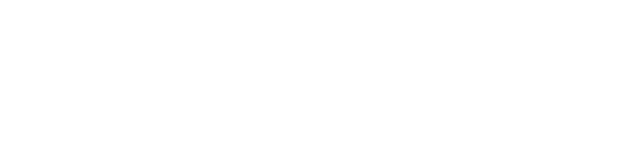
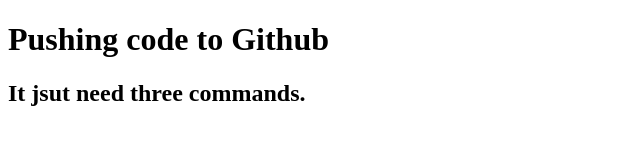
Before and after one commit to shahriarAb/my-first-repo, a plain HTML site: page index.html in a window 1280 px wide. Shown: the whole page, without its empty margins (0-640 px from the left). Drawn offline with Linux system fonts and the light colour scheme.

Commit message:
added header

```diff
--- a/index.html
+++ b/index.html
@@ -7,6 +7,8 @@
     <title>My FIrst Github repo</title>
 </head>
 <body>
+    <h1>Pushing code to Github</h1>
+    <h2>It jsut need three commands.</h2>
 
 </body>
 </html>
```
